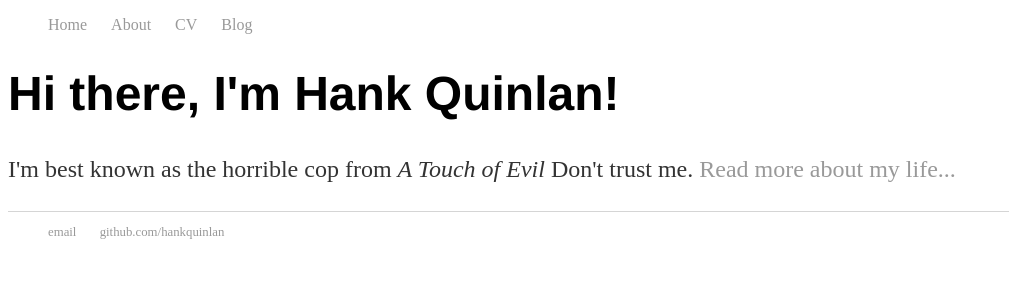
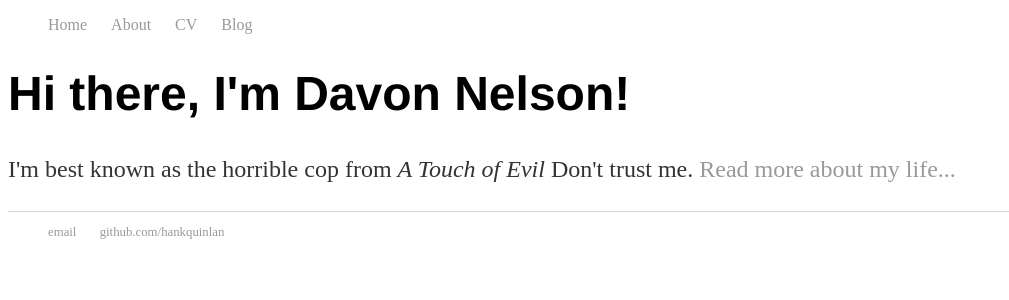
Before and after one commit to davonakachicken/DAVON765.GITHUB.IO, a Jekyll site: the page index.html, which Jekyll copies as it is, in a window 1280 px wide. Shown: the top 300 px of the page, without its empty margins (0-1009 px from the left). Built offline with Jekyll 4.4.1, drawn with Linux system fonts in a browser that asks for light colours.

Commit message:
Update index.html

```diff
--- a/index.html
+++ b/index.html
@@ -3,7 +3,7 @@
 	<head><!-- link to main stylesheet -->
 		<link rel="stylesheet" type="text/css" href="/css/main.css">
 
-		<title>Hank Quinlan, Horrible Cop</title>
+		<title>Davon Nelson, Horrible Cop</title>
 	</head>
 	<body>
 		<nav>
@@ -16,7 +16,7 @@
 		</nav>
 		<div class="container">
     		<div class="blurb">
-        		<h1>Hi there, I'm Hank Quinlan!</h1>
+        		<h1>Hi there, I'm Davon Nelson!</h1>
 				<p>I'm best known as the horrible cop from <em>A Touch of Evil</em> Don't trust me. <a href="/about">Read more about my life...</a></p>
     		</div><!-- /.blurb -->
 		</div><!-- /.container -->
```
